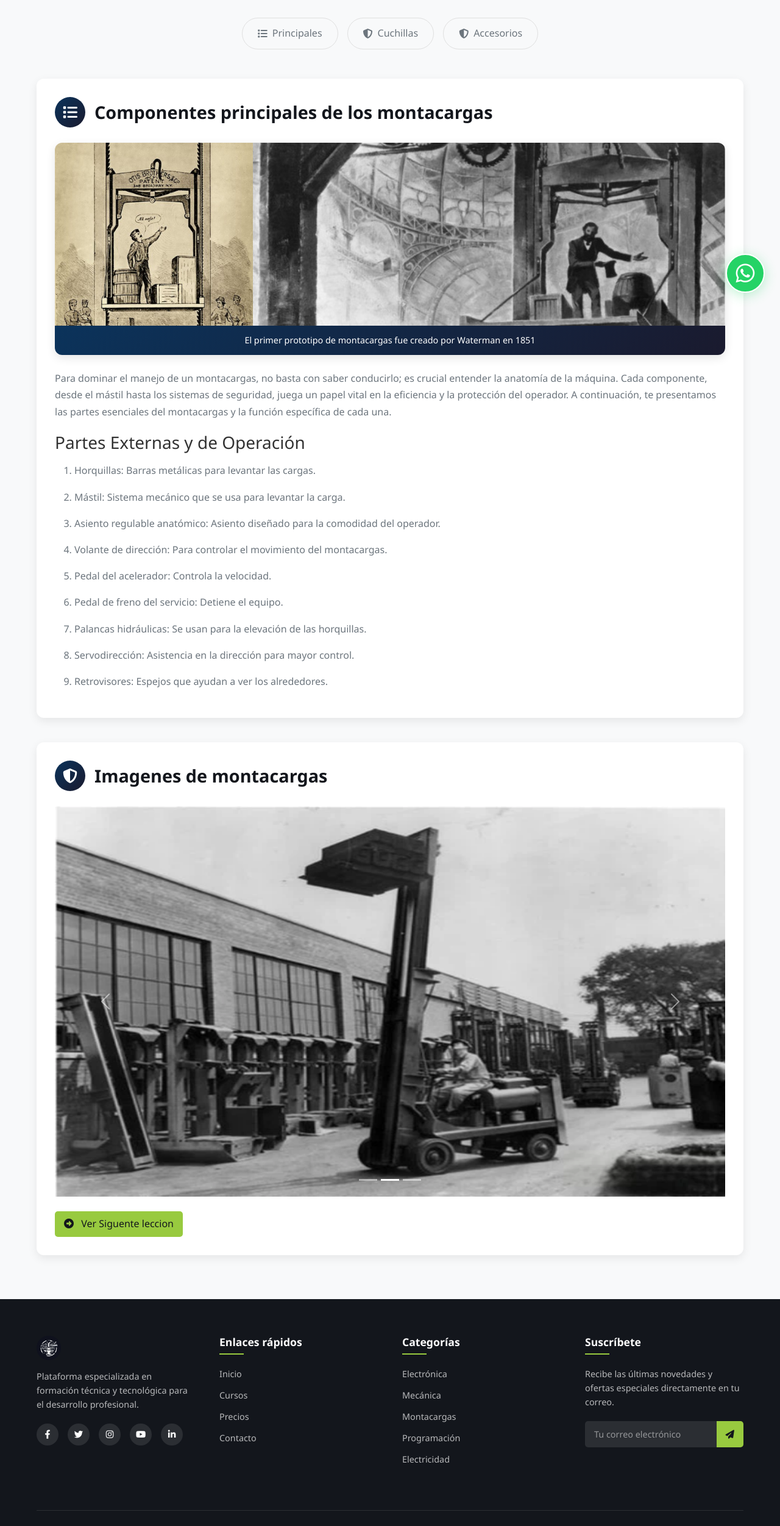
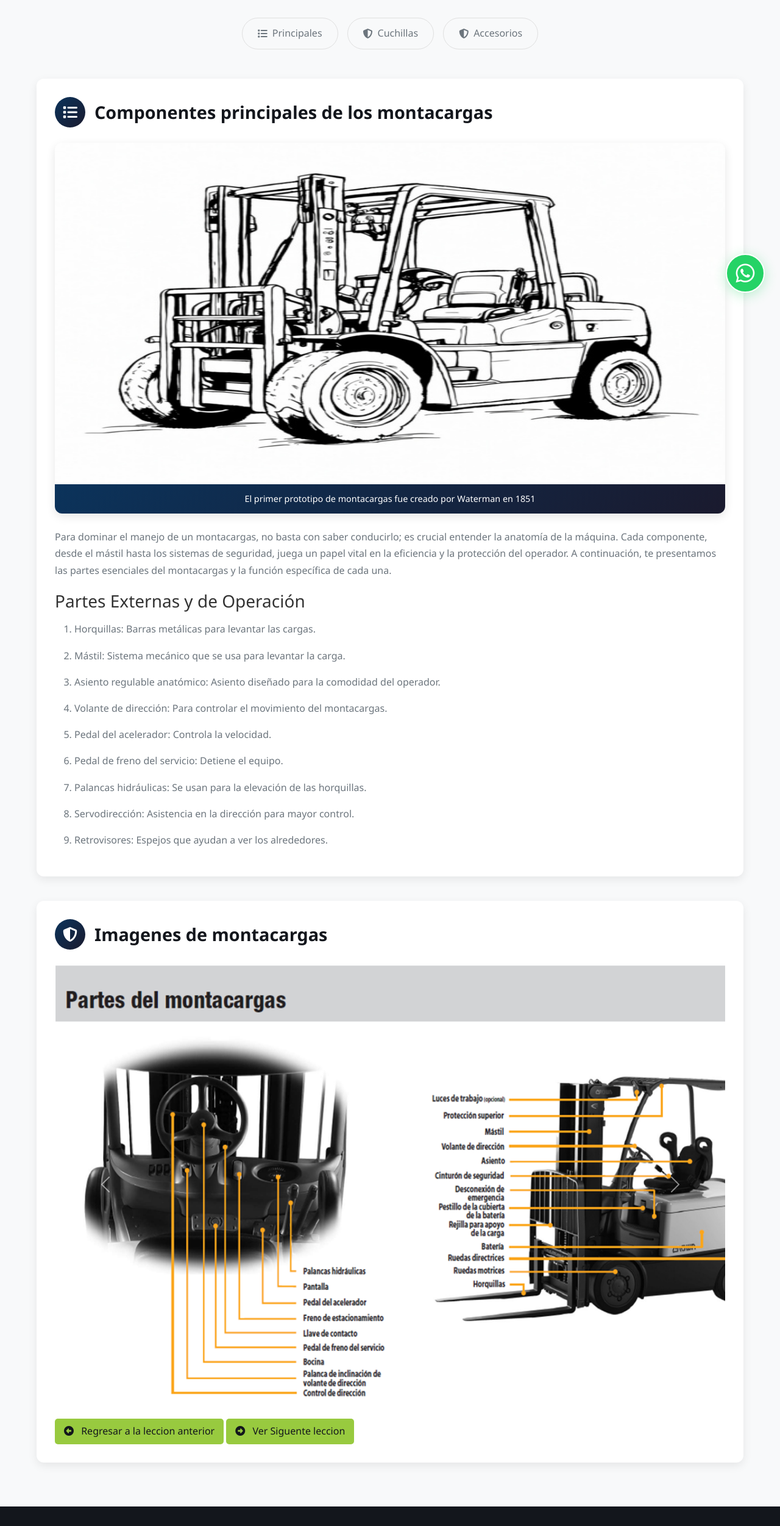
Before and after one commit to AlvaroIsaac18/Academia, a plain HTML site: page public/section/lecciones/componenteMontacargas.html in a window 1280 px wide. Shown: the part 295-2797 px from the top of the page at 61% size. Drawn offline with nearby package versions, Linux system fonts and the light colour scheme.

Commit message:
version 0.3

```diff
--- a/public/css/cursos.css
+++ b/public/css/cursos.css
@@ -1282,8 +1282,8 @@
 
         .leccion-image-mc {
             width: 100%;
-            height: 300px;
-            object-fit: cover;
+            height: 70vh;
+
             display: block;
             transition: transform 0.5s ease;
         }
@@ -1302,5 +1302,5 @@
 
         .leccion-img-carrusel-mc{
           width: 90vw !important;
-          height: 80vh !important;
+          height: 90vh !important;
         }
--- a/public/section/lecciones/componenteMontacargas.html
+++ b/public/section/lecciones/componenteMontacargas.html
@@ -354,7 +354,7 @@
 
                 <div class="leccion-section-content-mc">
                     <div class="leccion-image-container-mc">
-                        <img src="../../img/init/origen-del-ascensor.jpg" alt="Montacargas eléctrico"
+                        <img src="../../img/init/dibujoMontacargas.jpg" alt="Montacargas eléctrico"
                             class="leccion-image-mc">
                         <div class="leccion-image-caption-mc"> El primer prototipo de montacargas fue creado por
                             Waterman en 1851</div>
@@ -406,11 +406,11 @@
                         </div>
                         <div class="carousel-inner">
                             <div class="carousel-item active">
-                                <img src="../../img/init/origen-del-ascensor.jpg" class="  leccion-img-carrusel-mc"
+                                <img src="../../img/init/partesMontacargas.png" class="  leccion-img-carrusel-mc"
                                     alt="...">
                             </div>
                             <div class="carousel-item">
-                                <img src="../../img/init/MontacargasModerno.webp" class="  leccion-img-carrusel-mc"
+                                <img src="../../img/init/parteDetalladas.png" class="  leccion-img-carrusel-mc"
                                     alt="...">
                             </div>
                             <div class="carousel-item">
@@ -488,8 +488,16 @@
                 </div>
 
                 -->
+
                 <button class="btn-signup-mc mt-4">
-                    <i class="fas fa-arrow-alt-circle-right me-2"></i> <a href="../login/register.html">Ver Siguente
+                    <i class="fas fa-arrow-alt-circle-left me-2"></i> <a
+                        href="../lecciones/origenMontacarga.html">Regresar a la leccion anterior
+                    </a>
+                </button>
+
+                <button class="btn-signup-mc mt-4">
+                    <i class="fas fa-arrow-alt-circle-right me-2"></i> <a
+                        href="../lecciones/componenteMontacargas.html">Ver Siguente
                         leccion</a>
                 </button>
             </section>
```
Also changed, not shown: public/section/lecciones/origenMontacarga.html (+3 -1 lines), public/img/init/dibujoMontacargas.jpg (added), public/img/init/parteDetalladas.png (added), public/img/init/partesMontacargas.png (added).
